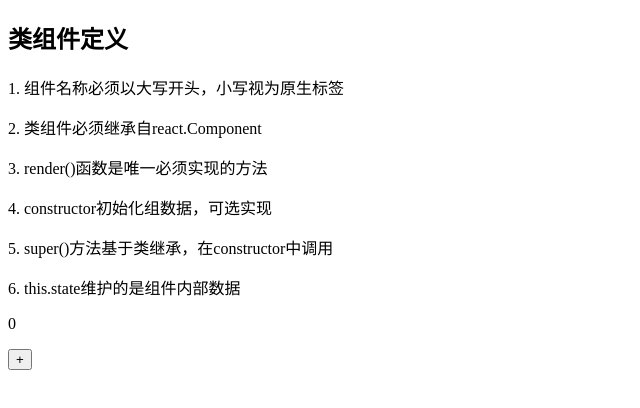
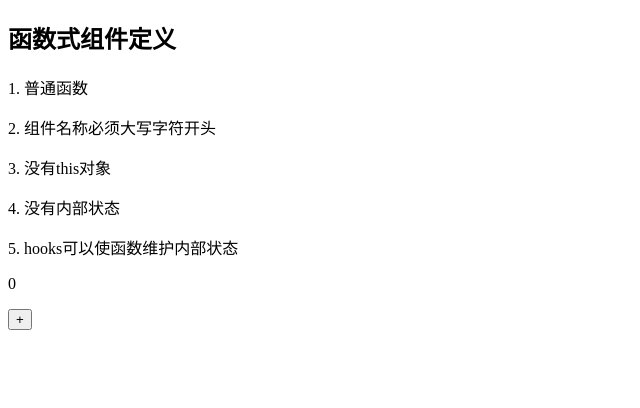
Before and after one commit to Lynn-zuo/learning-with-coding, a React app in the folder React/react-npm/: page / in a window 1280 px wide. Shown: the top 408 px of the page, without its empty margins (0-640 px from the left). Built offline with nearby package versions, Linux system fonts and the light colour scheme.

Commit message:
feat: 函数组件定义

```diff
--- a/React/react-npm/src/App.js
+++ b/React/react-npm/src/App.js
@@ -1,31 +1,50 @@
-import { Component } from "react"
-export default class App extends Component {
-  constructor(props) {
-    super()
-    this.state = {
-        count: 0
-    }
+// import { Component } from "react"
+// export default class App extends Component {
+//   constructor(props) {
+//     super()
+//     this.state = {
+//         count: 0
+//     }
+//   }
+//   render() {
+//     return (
+//       <div>
+//         <h2>类组件定义</h2>
+//         <p>1. 组件名称必须以大写开头，小写视为原生标签</p>
+//         <p>2. 类组件必须继承自react.Component</p>
+//         <p>3. render()函数是唯一必须实现的方法</p>
+//         <p>4. constructor初始化组数据，可选实现</p>
+//         <p>5. super()方法基于类继承，在constructor中调用</p>
+//         <p>6. this.state维护的是组件内部数据</p>
+//         <p>{ this.state.count }</p>
+//         <button onClick={(e) => this.increment(e)}>+</button>
+//       </div>
+//     )
+//   }
+
+//   increment(e) {
+//     console.log(e, '++++')
+//     this.setState({
+//         count: this.state.count + 1
+//     })
+//   }
+// }
+
+export default function App() {
+  let count = 0
+  const increment = () => {
+    console.log('+++++', count)
+    count++
   }
-  render() {
-    return (
-      <div>
-        <h2>类组件定义</h2>
-        <p>1. 组件名称必须以大写开头，小写视为原生标签</p>
-        <p>2. 类组件必须继承自react.Component</p>
-        <p>3. render()函数是唯一必须实现的方法</p>
-        <p>4. constructor初始化组数据，可选实现</p>
-        <p>5. super()方法基于类继承，在constructor中调用</p>
-        <p>6. this.state维护的是组件内部数据</p>
-        <p>{ this.state.count }</p>
-        <button onClick={(e) => this.increment(e)}>+</button>
-      </div>
-    )
-  }
-
-  increment(e) {
-    console.log(e, '++++')
-    this.setState({
-        count: this.state.count + 1
-    })
-  }
+  const component = <div>
+    <h2> 函数式组件定义 </h2>
+    <p>1. 普通函数</p>
+    <p>2. 组件名称必须大写字符开头</p>
+    <p>3. 没有this对象</p>
+    <p>4. 没有内部状态</p>
+    <p>5. hooks可以使函数维护内部状态</p>
+    <p>{ count }</p>
+    <button onClick={increment}>+</button>
+  </div>
+  return component
 }
```
